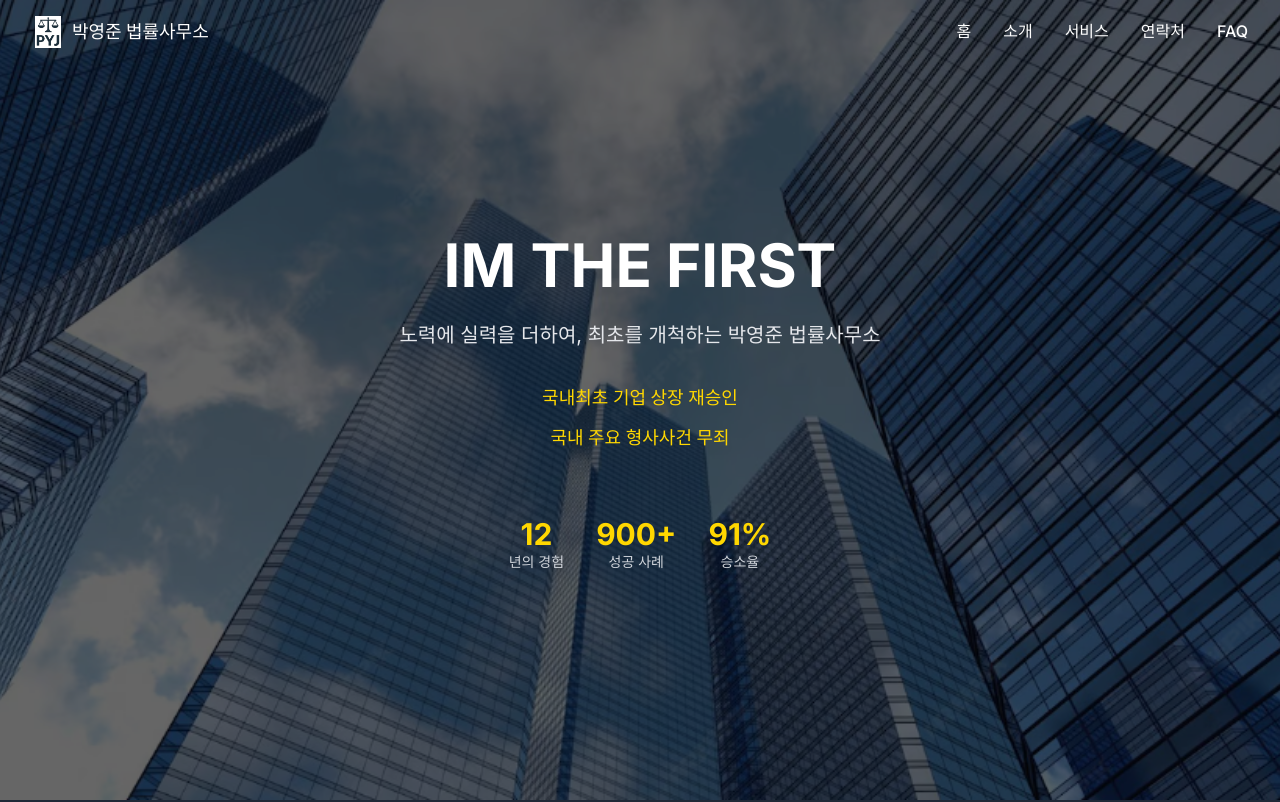
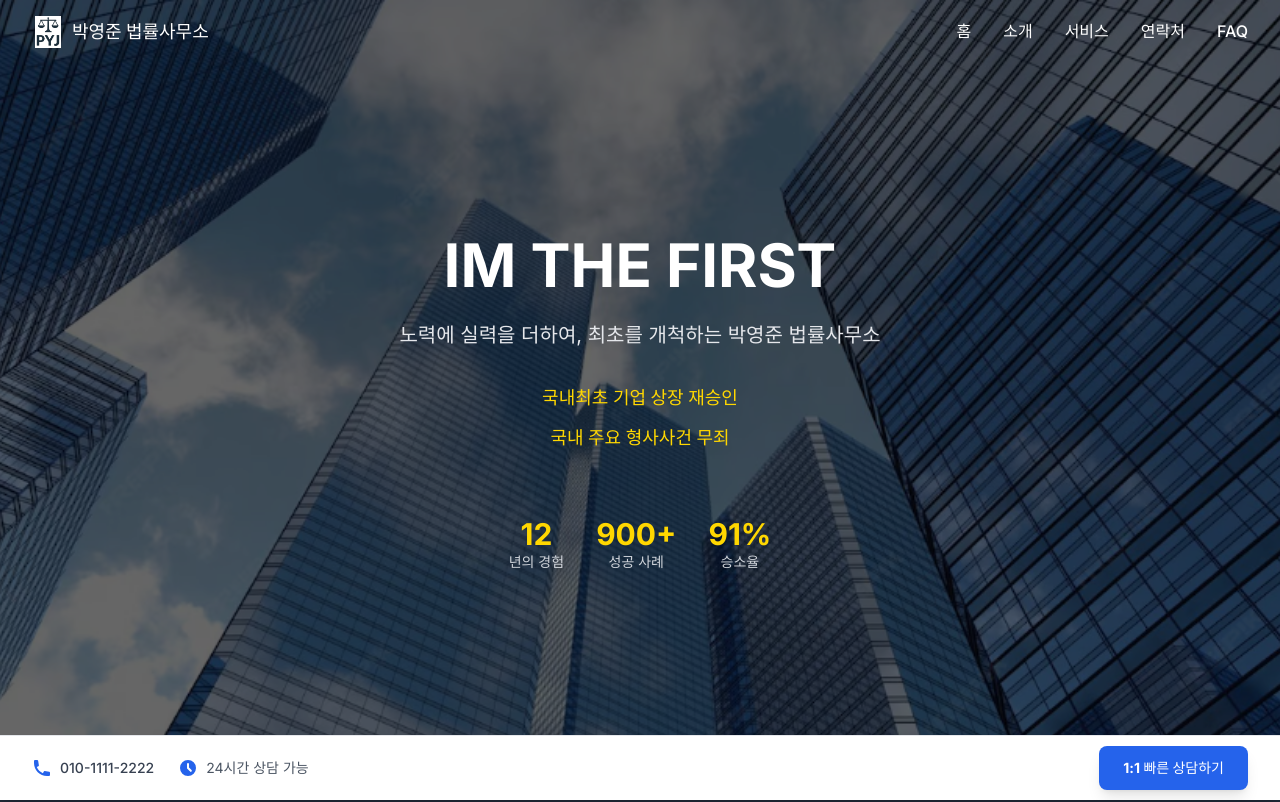
Before and after one commit to gu991230-cyber/gugit, a Next.js app: page / in a window 1280 px wide. Shown: the top 802 px of the page. Built offline with nearby package versions, Linux system fonts and the light colour scheme; no server answers.

Commit message:
하단 고정 네비게이션 바 추가 - 1:1 빠른 상담하기 버튼

```diff
--- a/src/app/layout.tsx
+++ b/src/app/layout.tsx
@@ -82,6 +82,46 @@ export default function RootLayout({
         <main className="min-h-screen">
           {children}
         </main>
+
+        {/* Fixed Bottom Navigation */}
+        <div className="fixed bottom-0 left-0 right-0 z-50 bg-white border-t border-gray-200 shadow-lg">
+          <div className="max-w-7xl mx-auto px-4 sm:px-6 lg:px-8">
+            <div className="flex justify-between items-center h-16">
+              {/* Quick Contact Info */}
+              <div className="flex items-center space-x-6">
+                <div className="flex items-center space-x-2">
+                  <svg className="w-5 h-5 text-blue-600" fill="currentColor" viewBox="0 0 20 20">
+                    <path d="M2 3a1 1 0 011-1h2.153a1 1 0 01.986.836l.74 4.435a1 1 0 01-.54 1.06l-1.548.773a11.037 11.037 0 006.105 6.105l.774-1.548a1 1 0 011.059-.54l4.435.74a1 1 0 01.836.986V17a1 1 0 01-1 1h-2C7.82 18 2 12.18 2 5V3z" />
+                  </svg>
+                  <span className="text-sm font-medium text-gray-700">010-1111-2222</span>
+                </div>
+                <div className="flex items-center space-x-2">
+                  <svg className="w-5 h-5 text-blue-600" fill="currentColor" viewBox="0 0 20 20">
+                    <path fillRule="evenodd" d="M10 18a8 8 0 100-16 8 8 0 000 16zm1-12a1 1 0 10-2 0v4a1 1 0 00.293.707l2.828 2.829a1 1 0 101.415-1.415L11 9.586V6z" clipRule="evenodd" />
+                  </svg>
+                  <span className="text-sm text-gray-600">24시간 상담 가능</span>
+                </div>
+              </div>
+
+              {/* Quick Consultation Button */}
+              <button
+                onClick={() => {
+                  const element = document.getElementById('contact-form');
+                  if (element) {
+                    element.scrollIntoView({
+                      behavior: 'smooth',
+                      block: 'start'
+                    });
+                  }
+                }}
+                className="bg-blue-600 text-white px-6 py-3 rounded-lg font-bold text-sm hover:bg-blue-700 transition-colors shadow-lg"
+              >
+                1:1 빠른 상담하기
+              </button>
+            </div>
+          </div>
+        </div>
+
         <Footer />
       </body>
     </html>
--- a/src/components/Footer.tsx
+++ b/src/components/Footer.tsx
@@ -3,7 +3,7 @@ import { Phone, Mail, MapPin, Clock } from 'lucide-react';
 
 const Footer = () => {
   return (
-    <footer className="relative bg-gray-800 text-white">
+    <footer className="relative bg-gray-800 text-white pb-20">
       {/* Background Image with Overlay */}
       <div className="absolute inset-0">
         <div
```
